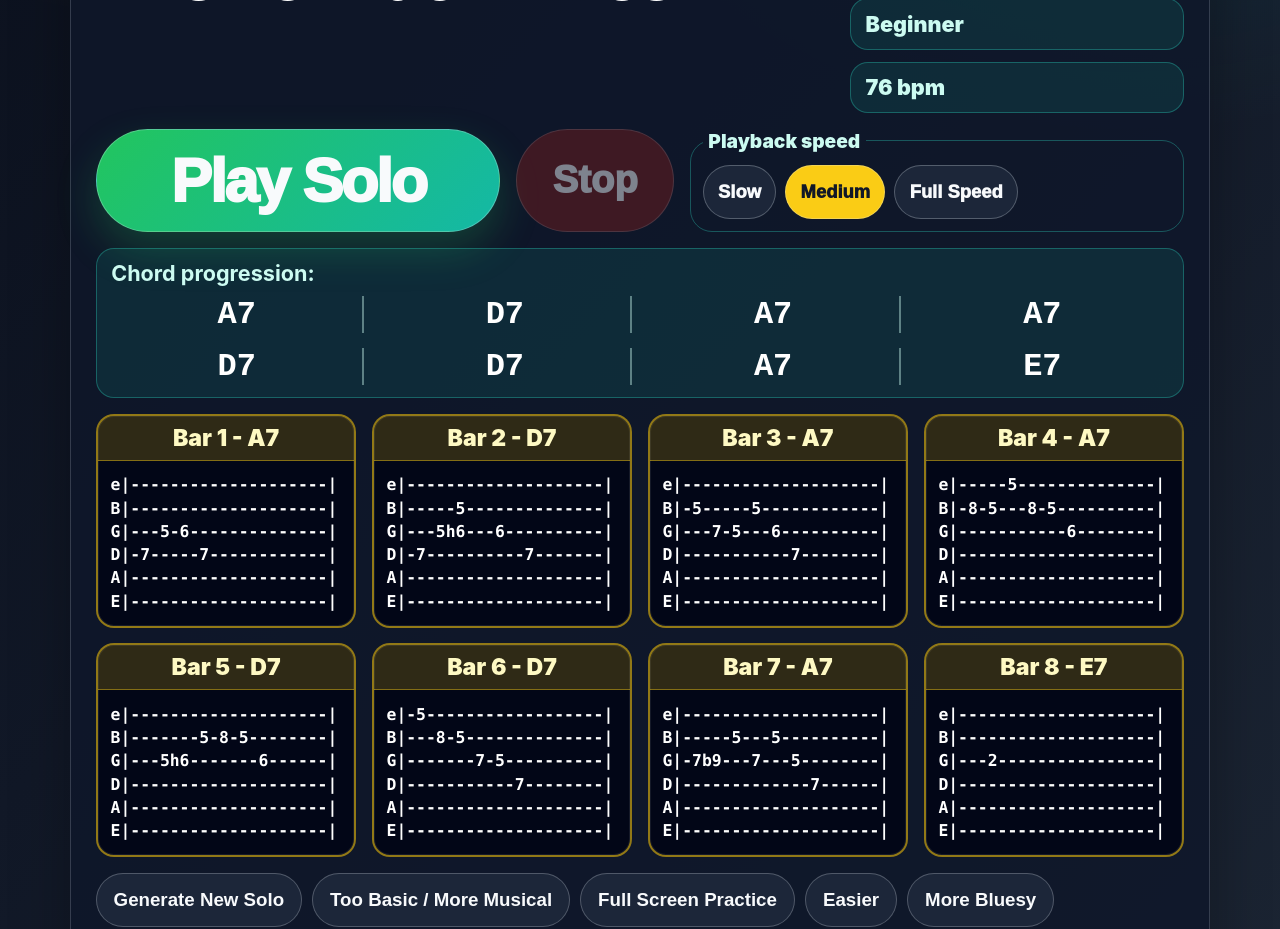
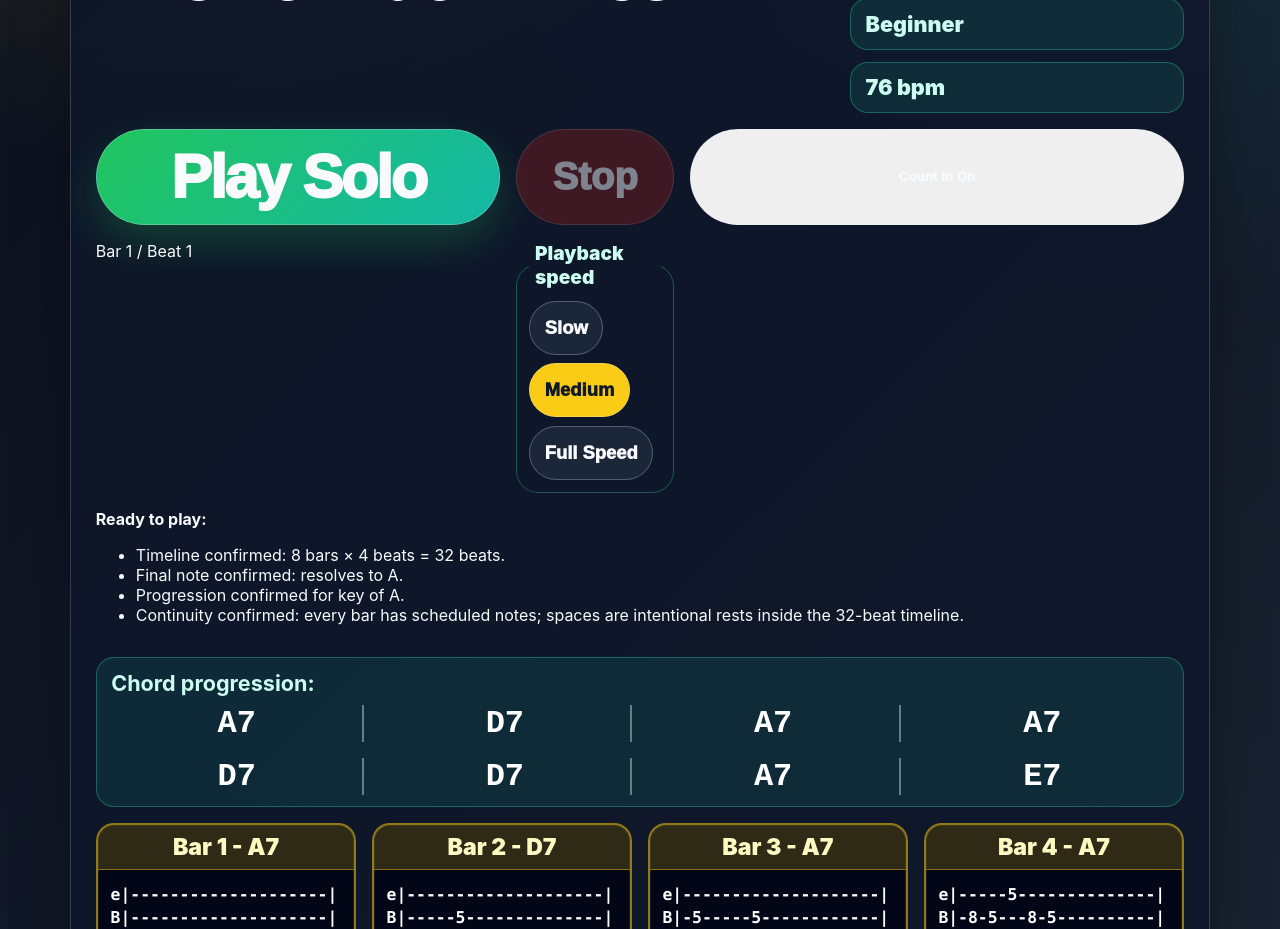
Before and after one commit to DrRobF/rob-furman-portfolio, a Next.js app: page /guitar/solo-generator in a window 1280 px wide. Shown: the part 1140-2069 px from the top of the page. Built offline with nearby package versions, Linux system fonts and the light colour scheme.

Commit message:
Fix solo generator key timing playback

```diff
--- a/app/guitar/SoloGenerator.js
+++ b/app/guitar/SoloGenerator.js
@@ -21,23 +21,23 @@ const stringMidi = {
   E: 40,
 };
 
-const progressions = {
-  Blues: ['A7', 'D7', 'A7', 'A7', 'D7', 'D7', 'A7', 'E7'],
-  Rock: ['E5', 'G', 'A', 'E5', 'E5', 'G', 'A', 'B'],
-  'Soulful Major': ['G', 'C', 'G', 'D', 'Em', 'C', 'G', 'D'],
-  'Country-ish': ['D', 'G', 'D', 'A', 'D', 'G', 'A', 'D'],
+const keyProgressions = {
+  A: ['A7', 'D7', 'A7', 'A7', 'D7', 'D7', 'A7', 'E7'],
+  E: ['E5', 'G', 'A', 'E5', 'E5', 'G', 'A', 'B7'],
+  G: ['G', 'C', 'D', 'G', 'Em', 'C', 'D', 'G'],
+  C: ['C', 'F', 'G', 'C', 'Am', 'F', 'G', 'C'],
+  D: ['D', 'G', 'D', 'A', 'G', 'D', 'A', 'D'],
 };
 
-const noteNames = ['C', 'C#', 'D', 'Eb', 'E', 'F', 'F#', 'G', 'Ab', 'A', 'Bb', 'B'];
+const styleFallbackProgressions = {
+  Blues: keyProgressions.A,
+  Rock: keyProgressions.E,
+  'Soulful Major': keyProgressions.G,
+  'Country-ish': keyProgressions.C,
+};
+
 const keyRootIndex = { C: 0, D: 2, E: 4, G: 7, A: 9 };
 
-function transposeChord(chord, semitones) {
-  const match = chord.match(/^([A-G](?:b|#)?)(.*)$/);
-  if (!match) return chord;
-  const rootIndex = noteNames.indexOf(match[1]);
-  if (rootIndex === -1) return chord;
-  return `${noteNames[(rootIndex + semitones + 120) % 12]}${match[2]}`;
-}
 
 function transposeTabValue(value, semitones) {
   return value.replace(/\d+/g, (fret) => String(Math.max(0, Number(fret) + semitones)));
@@ -61,7 +61,7 @@ function midiToFrequency(midi) {
   return 440 * (2 ** ((midi - 69) / 12));
 }
 
-function parseTabBar(tab) {
+function parseTabBar(tab, barIndex = 0) {
   const lines = tab.split('\n').map((line) => {
     const match = line.match(/^([eBGDAE])\|([^|]*)\|/);
     return match ? { string: match[1], notes: match[2] } : null;
@@ -87,32 +87,42 @@ function parseTabBar(tab) {
       const marking = after === 'b' ? 'bend' : after === 'h' || before === 'h' ? 'hammer' : after === '/' || after === '\\' || before === '/' || before === '\\' ? 'slide' : '';
 
       events.push({
-        offset: fretStart / Math.max(line.notes.length, 1),
+        string: line.string,
+        fret: Number(fretText),
+        startBeat: (barIndex * 4) + ((fretStart / Math.max(line.notes.length, 1)) * 4),
         midi: baseMidi + Number(fretText),
-        marking,
+        technique: marking,
       });
 
       index -= 1;
     }
   });
 
-  return events.sort((a, b) => a.offset - b.offset || b.midi - a.midi);
+  return events.sort((a, b) => a.startBeat - b.startBeat || b.midi - a.midi);
 }
 
-function tabToPlaybackEvents(bars) {
-  const barBeats = 4;
-  const notes = bars.flatMap((bar, barIndex) => parseTabBar(bar.tab).map((note) => ({
-    ...note,
-    beat: (barIndex * barBeats) + (note.offset * barBeats),
-  })));
+function barsToNoteEvents(bars) {
+  const notes = bars.flatMap((bar, barIndex) => parseTabBar(cleanTab(bar), barIndex));
 
   return notes.map((note, index) => {
-    const nextBeat = notes[index + 1]?.beat ?? ((bars.length + 0.15) * barBeats);
+    const nextBeat = notes[index + 1]?.startBeat ?? 32;
     return {
-      ...note,
-      durationBeats: Math.max(0.22, Math.min(0.9, nextBeat - note.beat)),
+      string: note.string,
+      fret: note.fret,
+      startBeat: Number(note.startBeat.toFixed(3)),
+      durationBeats: Number(Math.max(0.25, Math.min(1, nextBeat - note.startBeat)).toFixed(3)),
+      technique: note.technique || '',
     };
   });
+}
+
+function preparePlaybackEvents(noteEvents) {
+  return noteEvents.map((event) => ({
+    ...event,
+    beat: event.startBeat,
+    midi: stringMidi[event.string] + event.fret,
+    marking: event.technique,
+  }));
 }
 
 function playPluckedNote(audioContext, destination, event, startTime, secondsPerBeat) {
@@ -135,19 +145,19 @@ function playPluckedNote(audioContext, destination, event, startTime, secondsPer
   oscillator.frequency.setValueAtTime(frequency, startTime);
   overtone.frequency.setValueAtTime(frequency * 2.01, startTime);
 
-  if (event.marking === 'bend') {
+  if (event.technique === 'bend' || event.marking === 'bend') {
     oscillator.frequency.linearRampToValueAtTime(frequency * 1.06, startTime + Math.min(0.24, duration * 0.65));
     overtone.frequency.linearRampToValueAtTime(frequency * 2.13, startTime + Math.min(0.24, duration * 0.65));
   }
 
-  if (event.marking === 'slide') {
+  if (event.technique === 'slide' || event.marking === 'slide') {
     oscillator.frequency.setValueAtTime(frequency * 0.94, startTime);
     oscillator.frequency.linearRampToValueAtTime(frequency, startTime + Math.min(0.16, duration * 0.45));
     overtone.frequency.setValueAtTime(frequency * 1.88, startTime);
     overtone.frequency.linearRampToValueAtTime(frequency * 2.01, startTime + Math.min(0.16, duration * 0.45));
   }
 
-  if (event.marking === 'hammer') {
+  if (event.technique === 'hammer' || event.marking === 'hammer') {
     gain.gain.setValueAtTime(0.13, startTime + Math.min(0.1, duration * 0.35));
     gain.gain.exponentialRampToValueAtTime(0.22, startTime + Math.min(0.16, duration * 0.55));
   }
@@ -164,7 +174,7 @@ function playPluckedNote(audioContext, destination, event, startTime, secondsPer
 
 const cleanTab = ({ e = '--------------------', B = '--------------------', G = '--------------------', D = '--------------------', A = '--------------------', E = '--------------------' }) => `e|${e}|\nB|${B}|\nG|${G}|\nD|${D}|\nA|${A}|\nE|${E}|`;
 
-const makeBars = (style, bars, chordProgression = progressions[style]) => bars.map((tab, index) => ({
+const makeBars = (style, bars, chordProgression = styleFallbackProgressions[style]) => bars.map((tab, index) => ({
   number: index + 1,
   chord: chordProgression[index],
   tab: cleanTab(tab),
@@ -181,9 +191,11 @@ function makeSolo({ title, key, style, difficulty = 'Beginner', tempo, rhythmLab
     rhythmLabel,
     musicalityLevel,
     sourceBars: bars,
-    sourceProgression: progressions[style],
-    chordProgression: progressions[style],
-    bars: makeBars(style, bars),
+    sourceProgression: styleFallbackProgressions[style],
+    chordProgression: keyProgressions[key] ?? styleFallbackProgressions[style],
+    bars: makeBars(style, bars, keyProgressions[key] ?? styleFallbackProgressions[style]),
+    noteEvents: barsToNoteEvents(bars),
+    totalBeats: 32,
     musicalityNotes: notes,
     practiceSteps: steps,
   };
@@ -195,31 +207,23 @@ function resolveFinalBarToRoot(key) {
 }
 
 function transposeSoloToKey(solo, targetKey) {
-  const semitones = transpositionFrom(solo.key, targetKey);
-  if (solo.key === targetKey) {
-    const finalRootBars = solo.sourceBars.map((bar, index) => (index === solo.sourceBars.length - 1 ? resolveFinalBarToRoot(targetKey) : bar));
-    return {
-      ...solo,
-      title: solo.sourceTitle ?? solo.title,
-      bars: makeBars(solo.style, finalRootBars, solo.sourceProgression),
-      musicalityNotes: [
-        ...solo.musicalityNotes,
-        `Final note rule: this version resolves directly to ${targetKey}, the root, so the last phrase sounds finished.`,
-      ],
-    };
-  }
+  const rawSemitones = transpositionFrom(solo.key, targetKey);
+  const semitones = rawSemitones < 0 ? rawSemitones + 12 : rawSemitones;
   const range = fretRangeForBars(solo.sourceBars, semitones);
-  const transposedBars = range.min >= 0 && range.max <= 15
-    ? solo.sourceBars.map((bar) => transposeBarInput(bar, semitones))
-    : solo.sourceBars;
+  const tabSemitones = range.max <= 15 ? semitones : rawSemitones;
+  const transposedBars = solo.sourceBars.map((bar) => transposeBarInput(bar, tabSemitones));
   const finalRootBars = transposedBars.map((bar, index) => (index === transposedBars.length - 1 ? resolveFinalBarToRoot(targetKey) : bar));
-  const chordProgression = solo.sourceProgression.map((chord) => transposeChord(chord, semitones));
+  const noteEvents = resolveEventsToRoot(transposeNoteEvents(solo.noteEvents, tabSemitones), targetKey);
+  const chordProgression = keyProgressions[targetKey];
+
   return {
     ...solo,
-    title: `${solo.sourceTitle} in ${targetKey}`,
+    title: solo.key === targetKey ? (solo.sourceTitle ?? solo.title) : `${solo.sourceTitle} in ${targetKey}`,
     key: targetKey,
     chordProgression,
     bars: makeBars(solo.style, finalRootBars, chordProgression),
+    noteEvents,
+    totalBeats: 32,
     musicalityNotes: [
       ...solo.musicalityNotes,
       `Final note rule: this version resolves directly to ${targetKey}, the root, so the last phrase sounds finished.`,
@@ -227,6 +231,55 @@ function transposeSoloToKey(solo, targetKey) {
   };
 }
 
+function transposeNoteEvents(noteEvents, semitones) {
+  return noteEvents.map((event) => ({
+    ...event,
+    fret: Math.max(0, Math.min(15, event.fret + semitones)),
+  }));
+}
+
+function rootEventForKey(key) {
+  const roots = {
+    A: { string: 'G', fret: 2 },
+    C: { string: 'B', fret: 1 },
+    D: { string: 'B', fret: 3 },
+    E: { string: 'D', fret: 2 },
+    G: { string: 'D', fret: 5 },
+  };
+  return roots[key] ?? roots.A;
+}
+
+function resolveEventsToRoot(noteEvents, key) {
+  const events = [...noteEvents];
+  const root = rootEventForKey(key);
+  const lastIndex = events.length - 1;
+  if (lastIndex < 0) return [{ ...root, startBeat: 31, durationBeats: 1, technique: '' }];
+  events[lastIndex] = {
+    ...events[lastIndex],
+    ...root,
+    startBeat: Math.min(events[lastIndex].startBeat, 31),
+    durationBeats: Math.max(0.75, Math.min(1, 32 - Math.min(events[lastIndex].startBeat, 31))),
+    technique: '',
+  };
+  return events;
+}
+
+function validateSolo(solo) {
+  const messages = [];
+  const expectedProgression = keyProgressions[solo.key] ?? [];
+  const finalEvent = solo.noteEvents.at(-1);
+  const root = rootEventForKey(solo.key);
+  const hasRootEnding = finalEvent?.string === root.string && finalEvent?.fret === root.fret;
+  const progressionMatches = expectedProgression.join('|') === solo.chordProgression.join('|');
+  const populatedBars = new Set(solo.noteEvents.map((event) => Math.floor(event.startBeat / 4) + 1));
+
+  if (solo.totalBeats === 32) messages.push('Timeline confirmed: 8 bars × 4 beats = 32 beats.');
+  if (hasRootEnding) messages.push(`Final note confirmed: resolves to ${solo.key}.`);
+  if (progressionMatches) messages.push(`Progression confirmed for key of ${solo.key}.`);
+  if (populatedBars.size === 8) messages.push('Continuity confirmed: every bar has scheduled notes; spaces are intentional rests inside the 32-beat timeline.');
+
+  return { isValid: solo.totalBeats === 32 && hasRootEnding && progressionMatches && populatedBars.size === 8, messages };
+}
 
 const curatedSolos = [
   makeSolo({ title: 'Front Porch A Blues', key: 'A', style: 'Blues', tempo: 72, rhythmLabel: 'shuffle feel with space', musicalityLevel: 'more', notes: ['Bars 1–2 state a compact A blues-box motif and answer it.', 'Bars 3–4 repeat the bend-and-resolution idea with more space.', 'Bars 7–8 land on A/C# chord tones before the E7 turnaround.'], steps: ['Clap the rests before adding notes.', 'Practice the 7b9 bend slowly and keep it vocal.', 'Loop bars 7–8 until the ending feels settled.'], bars: [{ B: '------------5h8-5---', G: '--------5h6-------6--' }, { e: '-----------5--------', B: '-------5h8---8-5----', G: '-----6-----------6--' }, { B: '-----5--------------', G: '-7b9---7-5----------', D: '-----------7--------' }, { B: '-----5---5----------', G: '---5h6---6-5--------', D: '-7-----------7------' }, { e: '---------5----------', B: '-----5h8---8-5------', G: '---6-----------6----' }, { B: '-8-5----------------', G: '-----7-5------------', D: '---------7-5h7------' }, { B: '-----5--------------', G: '-5h6---6-5----------', D: '-----------7--------' }, { e: '-----5--------------', B: '-8-5---8-5----------', G: '-----------6--------' }] }),
@@ -267,17 +320,26 @@ export function SoloGenerator() {
   const [isPracticeFullscreen, setIsPracticeFullscreen] = useState(false);
   const [playbackTempo, setPlaybackTempo] = useState('Medium');
   const [isPlaying, setIsPlaying] = useState(false);
+  const [countInEnabled, setCountInEnabled] = useState(true);
+  const [playbackPosition, setPlaybackPosition] = useState({ bar: 1, beat: 1 });
   const audioContextRef = useRef(null);
   const stopTimerRef = useRef(null);
+  const beatTimerRef = useRef(null);
   const previousTitleRef = useRef('');
 
   const solo = useMemo(() => selectCuratedSolo(style, difficulty, selectedKey, previousTitleRef.current, preferMoreMusical), [style, difficulty, selectedKey, preferMoreMusical, soloSeed]);
-  const playbackEvents = useMemo(() => tabToPlaybackEvents(solo.bars), [solo]);
+  const playbackEvents = useMemo(() => preparePlaybackEvents(solo.noteEvents), [solo.noteEvents]);
+  const soloValidation = useMemo(() => validateSolo(solo), [solo]);
 
   const stopPlayback = useCallback(() => {
     if (stopTimerRef.current) {
       window.clearTimeout(stopTimerRef.current);
       stopTimerRef.current = null;
+    }
+
+    if (beatTimerRef.current) {
+      window.clearInterval(beatTimerRef.current);
+      beatTimerRef.current = null;
     }
 
     if (audioContextRef.current) {
@@ -286,7 +348,22 @@ export function SoloGenerator() {
     }
 
     setIsPlaying(false);
+    setPlaybackPosition({ bar: 1, beat: 1 });
   }, []);
+
+  const playMetronomeClick = (audioContext, destination, startTime, strong = false) => {
+    const oscillator = audioContext.createOscillator();
+    const gain = audioContext.createGain();
+    oscillator.type = 'square';
+    oscillator.frequency.setValueAtTime(strong ? 1320 : 880, startTime);
+    gain.gain.setValueAtTime(0.0001, startTime);
+    gain.gain.exponentialRampToValueAtTime(strong ? 0.22 : 0.14, startTime + 0.006);
+    gain.gain.exponentialRampToValueAtTime(0.0001, startTime + 0.06);
+    oscillator.connect(gain);
+    gain.connect(destination);
+    oscillator.start(startTime);
+    oscillator.stop(startTime + 0.08);
+  };
 
   const playSolo = async () => {
     stopPlayback();
@@ -306,16 +383,33 @@ export function SoloGenerator() {
     masterGain.connect(audioContext.destination);
 
     const secondsPerBeat = 60 / playbackTempos[playbackTempo];
+    if (!soloValidation.isValid) return;
+
+    const countInBeats = countInEnabled ? 4 : 0;
     const startTime = audioContext.currentTime + 0.08;
+    const soloStartTime = startTime + (countInBeats * secondsPerBeat);
+
+    if (countInEnabled) {
+      for (let beat = 0; beat < countInBeats; beat += 1) {
+        playMetronomeClick(audioContext, masterGain, startTime + (beat * secondsPerBeat), beat === 0);
+      }
+    }
+
+    for (let beat = 0; beat < solo.totalBeats; beat += 1) {
+      playMetronomeClick(audioContext, masterGain, soloStartTime + (beat * secondsPerBeat), beat % 4 === 0);
+    }
 
     playbackEvents.forEach((event) => {
-      playPluckedNote(audioContext, masterGain, event, startTime + (event.beat * secondsPerBeat), secondsPerBeat);
+      playPluckedNote(audioContext, masterGain, event, soloStartTime + (event.startBeat * secondsPerBeat), secondsPerBeat);
     });
 
-    const finalBeat = playbackEvents.at(-1)?.beat ?? 0;
-    const finalDuration = playbackEvents.at(-1)?.durationBeats ?? 0;
-    const totalMs = ((finalBeat + finalDuration) * secondsPerBeat * 1000) + 450;
+    const totalMs = ((countInBeats + solo.totalBeats) * secondsPerBeat * 1000) + 450;
     setIsPlaying(true);
+    beatTimerRef.current = window.setInterval(() => {
+      const elapsedBeats = (audioContext.currentTime - soloStartTime) / secondsPerBeat;
+      const clampedBeat = Math.max(0, Math.min(solo.totalBeats - 0.001, elapsedBeats));
+      setPlaybackPosition({ bar: Math.floor(clampedBeat / 4) + 1, beat: Math.floor(clampedBeat % 4) + 1 });
+    }, 90);
     stopTimerRef.current = window.setTimeout(stopPlayback, totalMs);
   };
 
@@ -348,7 +442,13 @@ export function SoloGenerator() {
         <div className="solo-playback-panel" aria-label="Solo playback controls">
           <button className="solo-play-button" type="button" onClick={playSolo}>{isPlaying ? 'Restart Solo' : 'Play Solo'}</button>
           <button className="solo-stop-button" type="button" onClick={stopPlayback} disabled={!isPlaying}>Stop</button>
+          <button className={countInEnabled ? 'active' : ''} type="button" onClick={() => setCountInEnabled((value) => !value)}>Count In {countInEnabled ? 'On' : 'Off'}</button>
+          <div className="solo-beat-display" aria-live="polite">Bar {playbackPosition.bar} / Beat {playbackPosition.beat}</div>
           <fieldset className="solo-tempo-control"><legend>Playback speed</legend>{Object.keys(playbackTempos).map((tempo) => <button className={playbackTempo === tempo ? 'active' : ''} key={tempo} type="button" onClick={() => setPlaybackTempo(tempo)}>{tempo}</button>)}</fieldset>
+        </div>
+        <div className="solo-validation" aria-label="Solo validation">
+          <strong>{soloValidation.isValid ? 'Ready to play:' : 'Check solo:'}</strong>
+          <ul>{soloValidation.messages.map((message) => <li key={message}>{message}</li>)}</ul>
         </div>
         <div className="solo-progression" aria-label="Chord progression">
           <strong>Chord progression:</strong>
```
